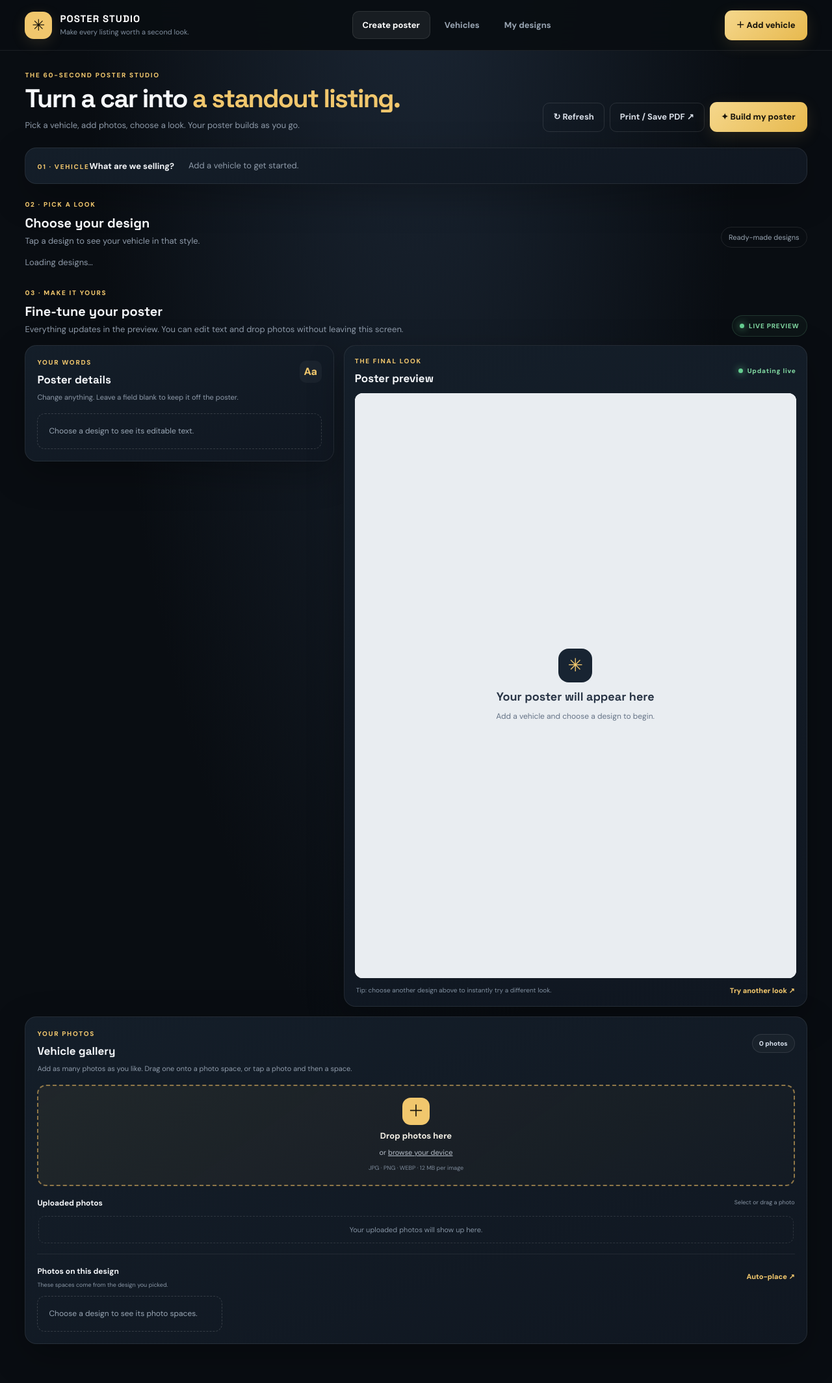
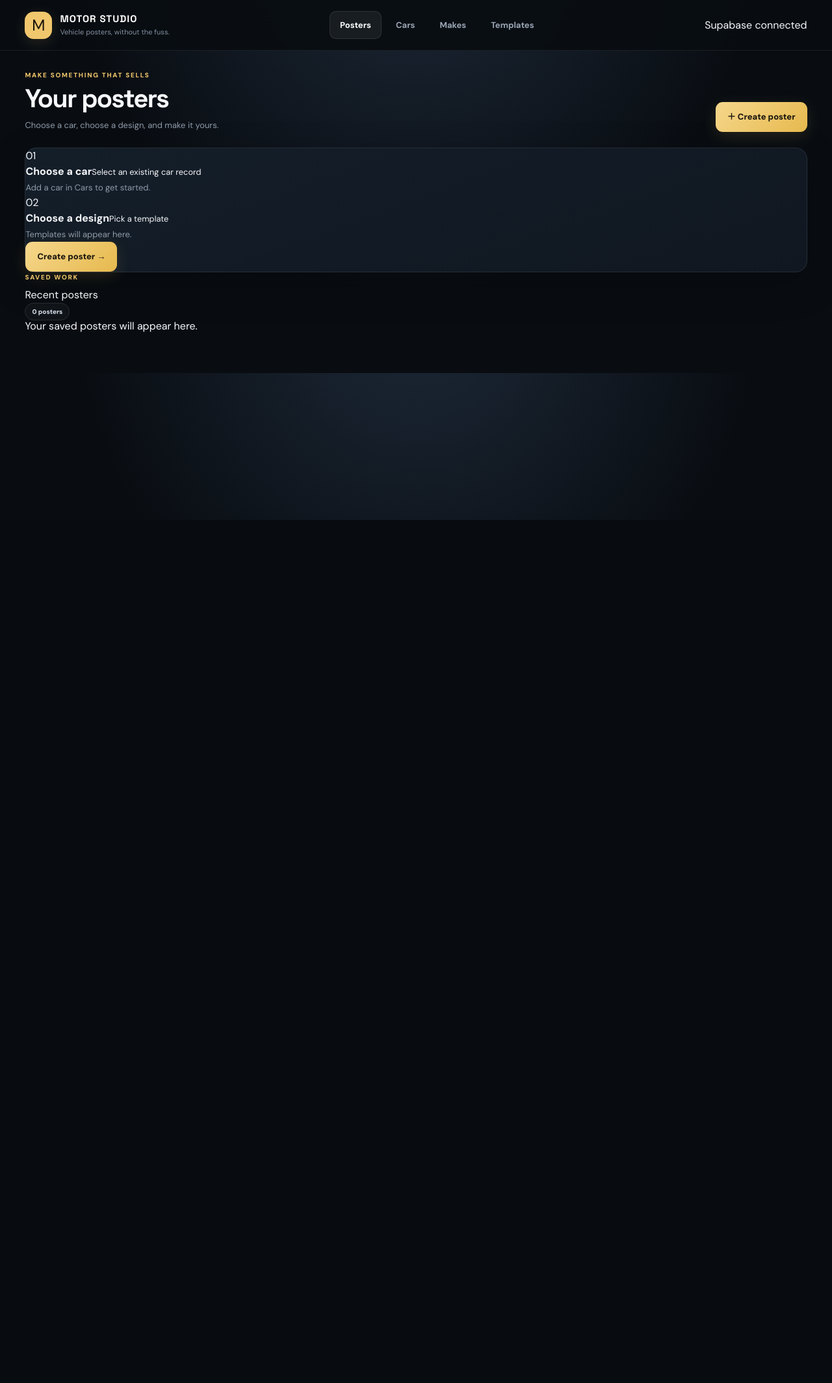
Before and after one commit to AarushSrivatsa/Poster-Generator, a FastAPI app: template app/templates/index.html in a window 1280 px wide. Shown: the whole page at 65% size. After the commit the page ends 800 px from the top, so only its background shows below. Run offline with FastAPI, Linux system fonts and the light colour scheme; the template is opened without the code that fills it, so the values that code supplies are empty; data comes from the database, SQL or seed files in the repository; parts of the project's set-up code (start-up, migrations or seed data) failed here and were passed over; some libraries are stand-ins or nearby versions.

Commit message:
Replace legacy studio screen with car, make, template and poster workspaces

```diff
--- a/app/templates/index.html
+++ b/app/templates/index.html
@@ -2,7 +2,7 @@
 <html lang="en">
 <head>
 <meta charset="utf-8"><meta name="viewport" content="width=device-width,initial-scale=1">
-<title>Poster Studio — Vehicle Marketing</title>
+<title>Motor Poster Studio</title>
 <script src="https://cdn.tailwindcss.com"></script>
 <link rel="preconnect" href="https://fonts.googleapis.com">
 <link href="https://fonts.googleapis.com/css2?family=DM+Sans:wght@400;500;600;700;800&family=Space+Grotesk:wght@500;600;700&display=swap" rel="stylesheet">
@@ -10,97 +10,147 @@
 </head>
 <body>
 <header class="app-header">
-  <a class="brand" href="/"><span class="brand-mark">✳</span><span><b>POSTER STUDIO</b><small>Make every listing worth a second look.</small></span></a>
-  <nav class="top-nav" aria-label="Main navigation">
-    <button class="nav-tab active" data-tab="studio">Create poster</button>
-    <button class="nav-tab" data-tab="vehicle">Vehicles</button>
-    <button class="nav-tab" data-tab="templates">My designs</button>
+  <a class="brand" href="#"><span class="brand-mark">M</span><span><b>MOTOR STUDIO</b><small>Vehicle posters, without the fuss.</small></span></a>
+  <nav class="top-nav">
+    <button class="nav-tab active" data-tab="posters">Posters</button>
+    <button class="nav-tab" data-tab="cars">Cars</button>
+    <button class="nav-tab" data-tab="makes">Makes</button>
+    <button class="nav-tab" data-tab="templates">Templates</button>
   </nav>
-  <button id="newVehicle" class="primary-btn">＋ Add vehicle</button>
+  <span class="cloud-status"><i></i> Supabase connected</span>
 </header>
 
 <main class="app-main">
-<section id="studioPanel" class="panel">
-  <div class="studio-heading">
-    <div><p class="eyebrow">THE 60-SECOND POSTER STUDIO</p><h1>Turn a car into <span>a standout listing.</span></h1><p class="muted">Pick a vehicle, add photos, choose a look. Your poster builds as you go.</p></div>
-    <div class="studio-actions"><button id="refreshPreview" class="quiet-btn">↻ Refresh</button><button id="printPoster" class="quiet-btn">Print / Save PDF ↗</button><button id="buildPoster" class="primary-btn">✦ Build my poster</button></div>
+<section id="postersPanel" class="panel">
+  <div class="page-heading">
+    <div><p class="eyebrow">MAKE SOMETHING THAT SELLS</p><h1>Your posters</h1><p class="muted">Choose a car, choose a design, and make it yours.</p></div>
+    <button id="startNewPoster" class="primary-btn">＋ Create poster</button>
   </div>
 
-  <section id="firstRun" class="first-run surface hidden">
-    <div class="first-run-copy"><p class="eyebrow">LET'S MAKE YOUR FIRST POSTER</p><h2>Start with the car.</h2><p>Just the basics for now. You can add photos and poster wording next.</p></div>
-    <form id="quickVehicleForm" class="quick-vehicle-form">
-      <label>Make<input name="make" placeholder="e.g. Mahindra" required></label>
-      <label>Model<input name="model" placeholder="e.g. Thar" required></label>
-      <label>Year<input name="year" placeholder="2022"></label>
-      <label>Variant<input name="variant" placeholder="LX 4x4"></label>
-      <button class="primary-btn">Create vehicle <span>→</span></button>
-    </form>
+  <section class="surface create-strip">
+    <div class="create-step"><span>01</span><div><b>Choose a car</b><small>Select an existing car record</small></div></div>
+    <div id="posterCarChoices" class="choice-row"><span class="muted">Add a car in Cars to get started.</span></div>
+    <div class="create-step"><span>02</span><div><b>Choose a design</b><small>Pick a template</small></div></div>
+    <div id="posterTemplateChoices" class="template-choice-row"><span class="muted">Templates will appear here.</span></div>
+    <div class="create-action"><button id="createPoster" class="primary-btn" disabled>Create poster →</button></div>
   </section>
 
-  <div id="studioContent">
-    <div class="vehicle-strip surface">
-      <div class="strip-label"><span class="eyebrow">01 · VEHICLE</span><b>What are we selling?</b></div>
-      <div id="vehicleChips" class="vehicle-chip-list"><span class="muted">Add a vehicle to get started.</span></div>
+  <div class="subheading"><div><p class="eyebrow">SAVED WORK</p><h2>Recent posters</h2></div><span id="posterCount" class="count-pill">0 posters</span></div>
+  <div id="posterList" class="poster-list"><div class="empty-card">Your saved posters will appear here.</div></div>
+
+  <section id="posterEditor" class="poster-editor hidden">
+    <div class="editor-titlebar">
+      <div><p class="eyebrow">POSTER EDITOR</p><h2 id="activePosterTitle">Untitled poster</h2><span id="activePosterSubtitle" class="muted"></span></div>
+      <div class="editor-actions">
+        <span id="saveStatus" class="save-status"><i></i> All changes saved</span>
+        <button id="duplicatePoster" class="quiet-btn">Duplicate</button>
+        <button id="deletePoster" class="danger-btn">Delete</button>
+        <button id="printPoster" class="primary-btn">Print / Save PDF ↗</button>
+      </div>
     </div>
-
-    <section class="design-section">
-      <div class="section-heading"><div><p class="eyebrow">02 · PICK A LOOK</p><h2>Choose your design</h2><p class="muted">Tap a design to see your vehicle in that style.</p></div><span class="design-count">Ready-made designs</span></div>
-      <div id="templateChoices" class="template-gallery"><p class="muted">Loading designs…</p></div>
-    </section>
-
-    <div class="section-heading editor-heading"><div><p class="eyebrow">03 · MAKE IT YOURS</p><h2>Fine-tune your poster</h2><p class="muted">Everything updates in the preview. You can edit text and drop photos without leaving this screen.</p></div><span class="live-pill"><i></i> LIVE PREVIEW</span></div>
-    <div class="workspace">
-      <aside class="editor-panel surface">
-        <div class="panel-heading"><div><p class="eyebrow">YOUR WORDS</p><h3>Poster details</h3></div><span class="panel-icon">Aa</span></div>
-        <p class="helper">Change anything. Leave a field blank to keep it off the poster.</p>
-        <div id="contentFields" class="content-fields"><div class="empty-hint">Choose a design to see its editable text.</div></div>
+    <div class="studio-grid">
+      <aside class="surface edit-panel">
+        <div class="panel-heading"><div><p class="eyebrow">PERSONALISE</p><h3>Poster text</h3></div><span class="panel-icon">Aa</span></div>
+        <p class="helper">Car information fills itself. These are the words you can change.</p>
+        <label class="poster-name-field">Poster name<input id="posterName" placeholder="e.g. Thar social post"></label>
+        <div id="posterTextFields" class="poster-text-fields"><div class="empty-card">Choose a poster to edit its text.</div></div>
       </aside>
 
-      <section class="preview-panel surface">
-        <div class="preview-top"><div><p class="eyebrow">THE FINAL LOOK</p><h3>Poster preview</h3></div><div class="preview-actions"><span class="preview-status"><i></i> Updating live</span></div></div>
-        <div class="preview-wrap"><iframe id="posterFrame" title="Live poster preview" sandbox="allow-scripts allow-modals" class="preview-frame"></iframe><div id="previewEmpty" class="preview-empty"><div class="empty-art">✳</div><b>Your poster will appear here</b><span>Add a vehicle and choose a design to begin.</span></div></div>
-        <div class="preview-footer"><span>Tip: choose another design above to instantly try a different look.</span><button id="tryNextDesign" class="text-btn">Try another look ↗</button></div>
+      <section class="surface canvas-panel">
+        <div class="canvas-heading"><div><p class="eyebrow">LIVE CANVAS</p><h3>Preview</h3></div><span class="live-status"><i></i> LIVE</span></div>
+        <div class="canvas-wrap"><iframe id="posterFrame" title="Live poster preview" sandbox="allow-scripts allow-modals" class="poster-frame"></iframe><div id="canvasEmpty" class="canvas-empty"><div class="empty-art">✳</div><b>Your poster preview</b><span>Create or open a poster to see it here.</span></div></div>
+        <div class="canvas-footer"><span>Changes are saved automatically and reflected here.</span><button id="refreshPoster" class="text-btn">Refresh preview ↻</button></div>
       </section>
 
-      <aside class="photo-panel surface">
-        <div class="panel-heading"><div><p class="eyebrow">YOUR PHOTOS</p><h3>Vehicle gallery</h3></div><span id="photoCount" class="count-pill">0 photos</span></div>
-        <p class="helper">Add as many photos as you like. Drag one onto a photo space, or tap a photo and then a space.</p>
-        <label id="uploadZone" class="upload-zone">
-          <input id="photoInput" type="file" accept="image/jpeg,image/png,image/webp" multiple hidden>
-          <span class="upload-icon">＋</span><b>Drop photos here</b><span>or <u>browse your device</u></span><small>JPG · PNG · WEBP · 12 MB per image</small>
+      <aside class="surface media-panel">
+        <div class="panel-heading"><div><p class="eyebrow">CAR PHOTOS</p><h3>Image library</h3></div><span id="imageCount" class="count-pill">0 images</span></div>
+        <label id="imageUploadZone" class="upload-zone">
+          <input id="imageInput" type="file" accept="image/jpeg,image/png,image/webp,image/avif" multiple hidden>
+          <span class="upload-plus">＋</span><b>Drop photos here</b><span>or <u>browse files</u></span><small>JPG · PNG · WEBP · AVIF · 12 MB each</small>
         </label>
-        <div class="library-heading"><b>Uploaded photos</b><span id="photoHint">Select or drag a photo</span></div>
-        <div id="photoLibrary" class="photo-library"><div class="empty-library">Your uploaded photos will show up here.</div></div>
-        <div class="slot-heading"><div><b>Photos on this design</b><p>These spaces come from the design you picked.</p></div><button id="autoArrange" class="text-btn">Auto-place ↗</button></div>
-        <div id="slotBoard" class="slot-board"><div class="empty-hint">Choose a design to see its photo spaces.</div></div>
+        <div class="media-subhead"><b>Uploaded photos</b><small>Drag or tap to select</small></div>
+        <div id="imageLibrary" class="image-library"><div class="empty-card">Upload photos for this car.</div></div>
+        <div class="media-subhead slots-title"><div><b>Image placeholders</b><small>Drop a photo into any space. Reuse photos if needed.</small></div></div>
+        <div id="imageSlots" class="image-slots"><div class="empty-card">Image spaces are detected from the selected template.</div></div>
       </aside>
     </div>
-  </div>
+  </section>
 </section>
 
-<section id="vehiclePanel" class="panel hidden">
-  <div class="page-heading"><div><p class="eyebrow">YOUR INVENTORY</p><h1>Vehicles</h1><p class="muted">Save the basics once. Reuse them across any design.</p></div><button id="saveVehicle" class="primary-btn">Save vehicle</button></div>
-  <div class="vehicle-layout">
-    <aside class="surface vehicle-list-panel"><div class="panel-heading"><h2>Your vehicles</h2><span id="vehicleCount" class="count-pill">0</span></div><div id="vehicleList" class="vehicle-list"></div></aside>
-    <section class="surface vehicle-form-panel"><div class="panel-heading"><div><p class="eyebrow">VEHICLE BASICS</p><h2>About this vehicle</h2></div></div>
-      <form id="vehicleForm" class="vehicle-fields"><input type="hidden" name="id"><label>Make<input name="make" placeholder="Mahindra" required></label><label>Model<input name="model" placeholder="Thar" required></label><label>Variant <small>optional</small><input name="variant" placeholder="LX 4x4"></label><label>Year <small>optional</small><input name="year" placeholder="2022"></label></form>
-      <div class="vehicle-footer"><button id="deleteVehicle" class="danger-btn hidden">Delete vehicle</button></div>
+<section id="carsPanel" class="panel hidden">
+  <div class="page-heading"><div><p class="eyebrow">INVENTORY</p><h1>Cars</h1><p class="muted">Store each car once. Posters reuse these details.</p></div><button id="newCar" class="primary-btn">＋ Add car</button></div>
+  <div class="management-grid">
+    <aside class="surface records-panel"><div class="panel-heading"><h3>Your cars</h3><span id="carCount" class="count-pill">0</span></div><div id="carList" class="record-list"></div></aside>
+    <section class="surface form-panel">
+      <div class="panel-heading"><div><p class="eyebrow">CAR DETAILS</p><h3 id="carFormTitle">Add a car</h3></div></div>
+      <form id="carForm" class="form-grid">
+        <input type="hidden" name="id">
+        <label>Make<select name="make_id" id="carMakeSelect" required><option value="">Choose make</option></select></label>
+        <label>Model<input name="model" placeholder="Creta" required></label>
+        <label>Variant<input name="variant" placeholder="SX(O) 1.5 Diesel"></label>
+        <label>Registration number<input name="registration_no" placeholder="TS09AB1234" required></label>
+        <label>Fuel type<select name="fuel_type" id="fuelSelect" required></select></label>
+        <label>Year<select name="year" id="yearSelect" required></select></label>
+        <label>Transmission<select name="transmission" id="transmissionSelect" required></select></label>
+        <label>Odometer (km)<input name="odometer_km" type="number" step="1" placeholder="Leave empty if unrecorded"></label>
+        <label>Number of owners<input name="owner_count" type="number" step="1" placeholder="Leave empty if unrecorded"></label>
+        <div class="validity-field">
+          <label>Insurance validity<select id="insuranceMode"><option value="lapsed">Lapsed</option><option value="date">Valid until</option></select></label>
+          <label id="insuranceDateWrap" class="conditional-field hidden">Expiry month<input id="insuranceDate" type="month"></label>
+        </div>
+        <div class="validity-field">
+          <label>Fitness validity<select id="fitnessMode"><option value="lapsed">Lapsed</option><option value="date">Valid until</option></select></label>
+          <label id="fitnessDateWrap" class="conditional-field hidden">Expiry year<select id="fitnessDate"></select></label>
+        </div>
+      </form>
+      <div class="form-footer"><button id="cancelCarEdit" class="quiet-btn">Clear</button><button id="deleteCar" class="danger-btn hidden">Delete car</button><button id="saveCar" class="primary-btn">Save car</button></div>
     </section>
   </div>
 </section>
 
-<section id="templatesPanel" class="panel hidden">
-  <div class="page-heading"><div><p class="eyebrow">YOUR DESIGN LIBRARY</p><h1>My designs</h1><p class="muted">Use the ready-made designs or add your own HTML + Tailwind template.</p></div></div>
-  <div class="template-layout">
-    <section class="surface template-list-panel"><h2>Saved designs</h2><div id="templateList" class="template-list"></div></section>
-    <section class="surface template-form-panel"><h2>Add a custom design</h2><form id="templateForm" class="template-form">
-      <label>Design name<input name="name" placeholder="Clean modern listing" required></label>
-      <label>Short note<input name="description" placeholder="Optional description"></label>
-      <label>Paste HTML + Tailwind<textarea name="html" rows="16" class="code-input" required placeholder="<main class='...'>&#10;  <h1>&#123;&#123;title1&#125;&#125;</h1>&#10;  <img src='&#123;&#123;image1&#125;&#125;'>&#10;  <h2>&#123;&#123;price&#125;&#125;</h2>&#10;</main>"></textarea></label>
-      <button class="primary-btn">Save design</button>
-    </form><div class="placeholder-help"><b>Simple placeholders</b><p><code>&#123;&#123;title1&#125;&#125;</code>, <code>&#123;&#123;title2&#125;&#125;</code>, <code>&#123;&#123;price&#125;&#125;</code> become editable text fields. <code>&#123;&#123;image1&#125;&#125;</code>, <code>&#123;&#123;image2&#125;&#125;</code> and more become photo spaces. Use any number of image placeholders.</p></div></section>
+<section id="makesPanel" class="panel hidden">
+  <div class="page-heading"><div><p class="eyebrow">MANUFACTURERS</p><h1>Car makes</h1><p class="muted">Each manufacturer has one shared record and logo.</p></div></div>
+  <div class="make-layout">
+    <section class="surface form-panel">
+      <div class="panel-heading"><div><p class="eyebrow">NEW MANUFACTURER</p><h3>Add a make</h3></div></div>
+      <form id="makeForm" class="make-form">
+        <label>Make name<input name="name" placeholder="Hyundai" required></label>
+        <label>Make logo<input name="icon" type="file" accept="image/*"></label>
+        <button class="primary-btn">Add make</button>
+      </form>
+      <p class="helper">Logos are uploaded to the Supabase Storage bucket and their public URL is saved with the make.</p>
+    </section>
+    <section class="surface make-records"><div class="panel-heading"><h3>Saved makes</h3><span id="makeCount" class="count-pill">0</span></div><div id="makeList" class="make-list"></div></section>
   </div>
 </section>
+
+<section id="templatesPanel" class="panel hidden">
+  <div class="page-heading"><div><p class="eyebrow">DESIGN LIBRARY</p><h1>Templates</h1><p class="muted">Templates are reusable HTML + Tailwind designs. Placeholders are detected automatically.</p></div><button id="newTemplate" class="primary-btn">＋ New template</button></div>
+  <div class="template-management-grid">
+    <section class="surface records-panel"><div class="panel-heading"><h3>Saved templates</h3><span id="templateCount" class="count-pill">0</span></div><div id="templateList" class="record-list"></div></section>
+    <section class="surface form-panel">
+      <div class="panel-heading"><div><p class="eyebrow">TEMPLATE DESIGN</p><h3 id="templateFormTitle">Add a template</h3></div><span id="templatePlaceholderCount" class="count-pill">0 placeholders</span></div>
+      <form id="templateForm" class="template-form">
+        <input type="hidden" name="id">
+        <label>Template name<input name="name" placeholder="Premium dark listing" required></label>
+        <label>Description<input name="description" placeholder="A short description"></label>
+        <label>HTML + Tailwind<textarea name="html_content" id="templateHtml" rows="22" spellcheck="false" required placeholder="<main class='poster'>&#10;  <h1>&#123;&#123;car.model&#125;&#125;</h1>&#10;  <img src='&#123;&#123;make.icon&#125;&#125;'>&#10;  <img src='&#123;&#123;image.hero&#125;&#125;'>&#10;  <h2>&#123;&#123;text.headline&#125;&#125;</h2>&#10;</main>"></textarea></label>
+        <div class="placeholder-reference">
+          <b>Placeholder reference</b>
+          <div class="token-groups">
+            <div><strong>Car data</strong><code>&#123;&#123;car.model&#125;&#125;</code><code>&#123;&#123;car.year&#125;&#125;</code><code>&#123;&#123;car.fuel_type&#125;&#125;</code><code>&#123;&#123;car.transmission&#125;&#125;</code></div>
+            <div><strong>Make data</strong><code>&#123;&#123;make.name&#125;&#125;</code><code>&#123;&#123;make.icon&#125;&#125;</code></div>
+            <div><strong>Images</strong><code>&#123;&#123;image.hero&#125;&#125;</code><code>&#123;&#123;image.detail&#125;&#125;</code><span>Use inside an img src. Add any number of unique names.</span></div>
+            <div><strong>Editable text</strong><code>&#123;&#123;text.headline&#125;&#125;</code><code>&#123;&#123;text.price&#125;&#125;</code><code>&#123;&#123;text.contact&#125;&#125;</code><span>Any text.* key becomes a poster-specific field.</span></div>
+          </div>
+        </div>
+        <div class="form-footer"><button type="button" id="cancelTemplateEdit" class="quiet-btn">Clear</button><button class="primary-btn">Save template</button></div>
+      </form>
+      <div id="templateDetected" class="detected-schema"><span>Detected placeholders appear here as you type.</span></div>
+    </section>
+  </div>
+</section>
+
 <div id="toast" class="toast hidden" role="status"></div>
 </main>
 <script src="/static/app.js"></script>
```
